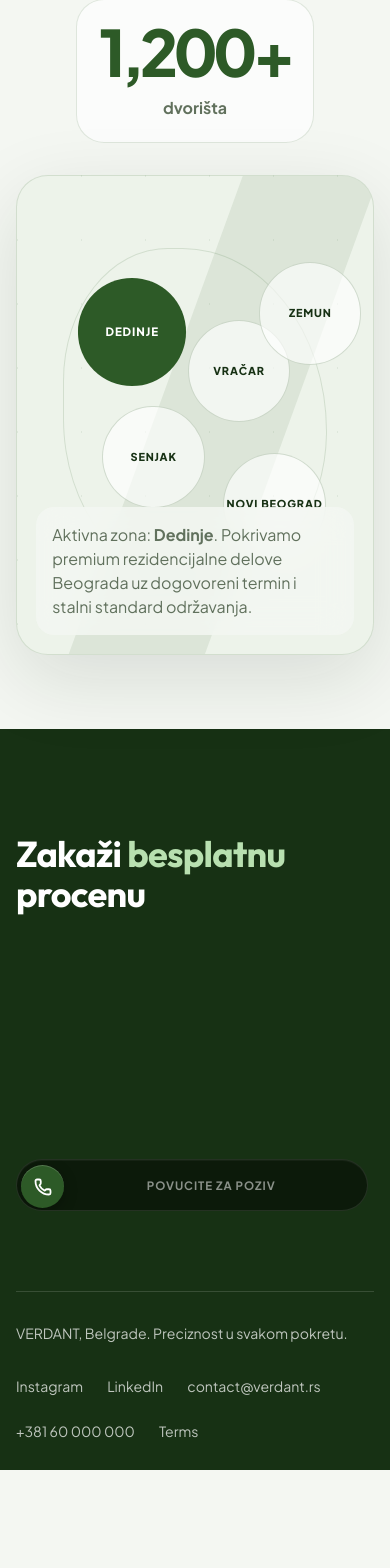
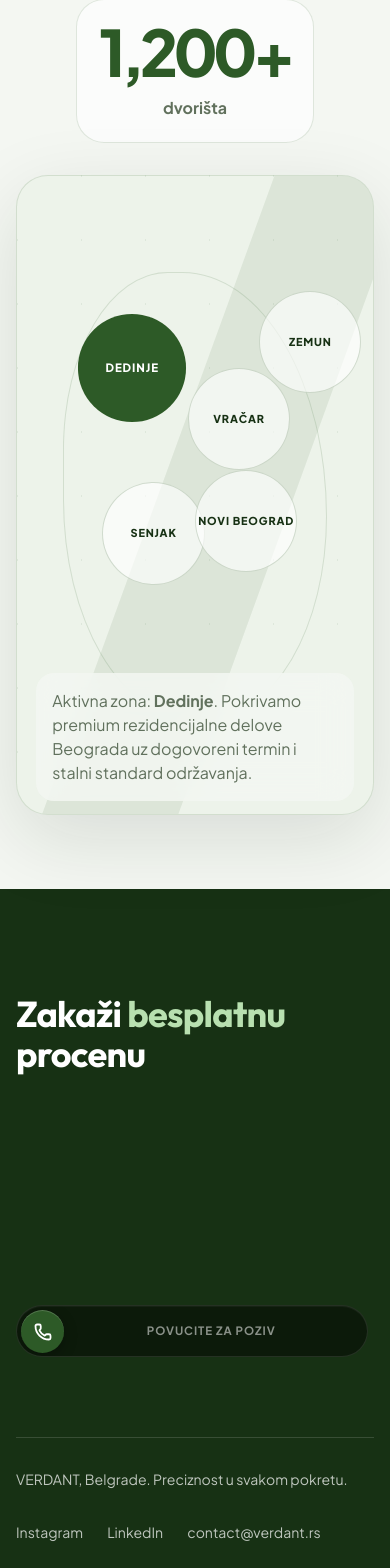
Before and after one commit to markec6/Verdant, a Next.js app: page / in a window 390 px wide. Shown: the part 4881-6449 px from the top of the page. Before the commit the page ends 6351 px from the top, so only its background shows below. Built offline with nearby package versions, Linux system fonts and the light colour scheme.

Commit message:
mobile-performance2

```diff
--- a/app/globals.css
+++ b/app/globals.css
@@ -1641,6 +1641,61 @@ body::before {
   .card-expand-reveal__icon {
     backdrop-filter: none;
   }
+
+  .service-map {
+    min-height: 40rem;
+    padding-bottom: 7.5rem;
+  }
+
+  .service-map__caption {
+    bottom: 0.85rem;
+  }
+
+  .service-map__zone[data-zone="Novi Beograd"] {
+    top: 46% !important;
+    left: 50% !important;
+  }
+
+  .site-footer__cta {
+    gap: 0.35rem;
+  }
+
+  .slide-to-call {
+    margin-top: -1rem;
+  }
+
+  .process-card,
+  .difference-card {
+    will-change: transform;
+  }
+
+  .process-card {
+    transition:
+      box-shadow 200ms ease-out,
+      background 200ms ease-out;
+  }
+
+  .difference-card__surface {
+    transition:
+      transform 200ms ease-out,
+      box-shadow 200ms ease-out,
+      background 200ms ease-out;
+  }
+
+  .process-card__details,
+  .difference-card__details {
+    transition:
+      grid-template-rows 200ms ease-out,
+      opacity 200ms ease-out,
+      transform 200ms ease-out,
+      margin 200ms ease-out;
+  }
+
+  .card-reveal-indicator {
+    transition:
+      color 200ms ease-out,
+      transform 200ms ease-out;
+  }
 }
 
 @media (prefers-reduced-motion: reduce) {
--- a/components/ui/PremiumCardIllustration.tsx
+++ b/components/ui/PremiumCardIllustration.tsx
@@ -349,6 +349,7 @@ export default function PremiumCardIllustration({
       }
       className={iconClassName}
       initial={false}
+      layout={false}
       transition={{ duration: 0.3, ease: "easeOut" }}
     >
       <IllustrationArt colors={colors} isActive={isActive} variant={variant} />
--- a/components/ui/ServiceMap.jsx
+++ b/components/ui/ServiceMap.jsx
@@ -14,6 +14,7 @@ export default function ServiceMap() {
           className={`service-map__zone ${
             activeZone === zone.name ? "is-active" : ""
           }`.trim()}
+          data-zone={zone.name}
           key={zone.name}
           onClick={() => setActiveZone(zone.name)}
           style={{ top: zone.top, left: zone.left }}
```
